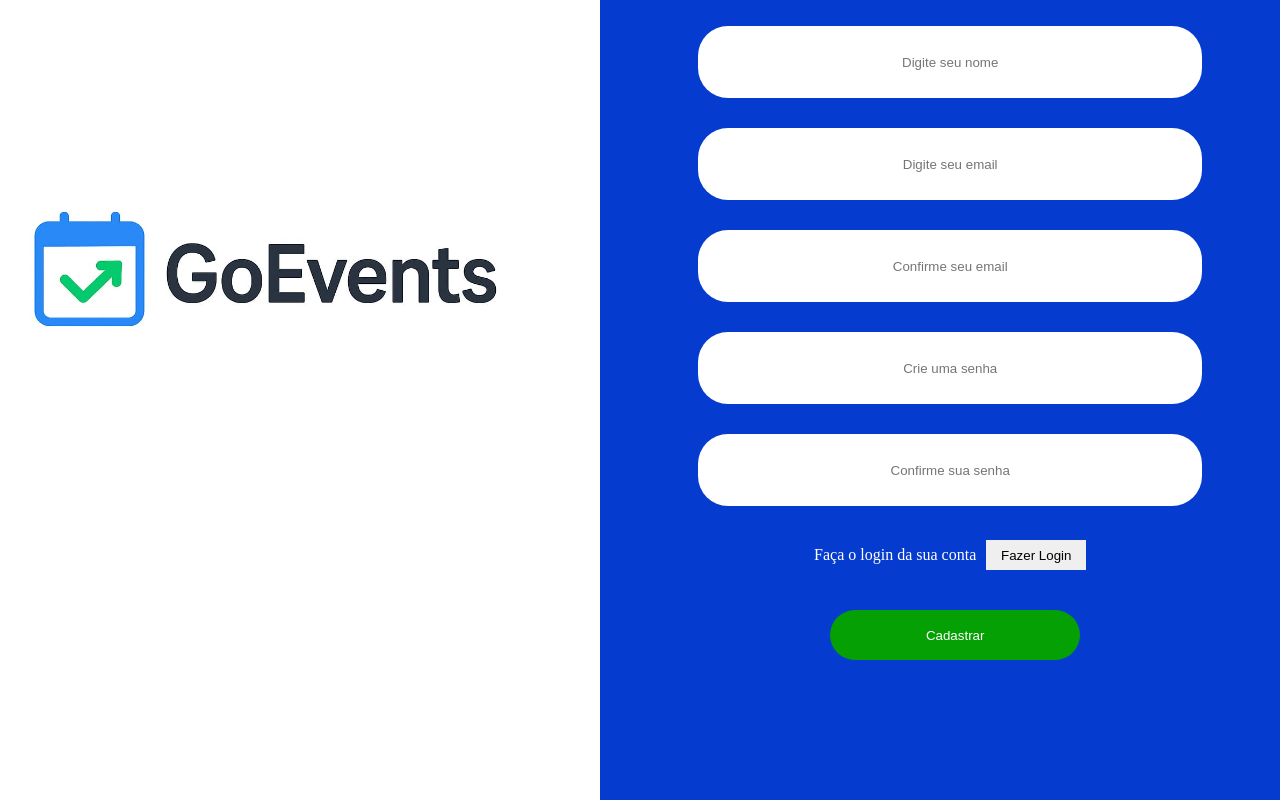
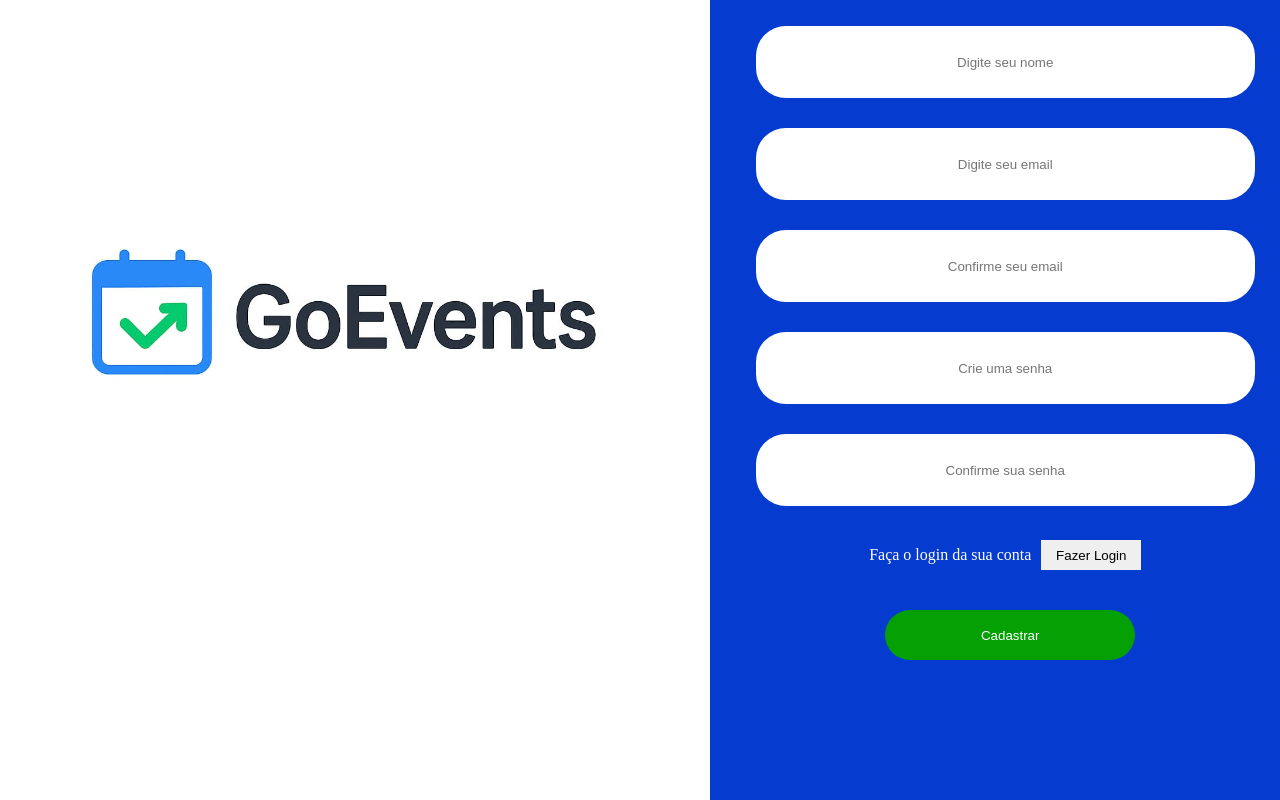
Before and after one commit to senhordev01/ProjetoGoEvents1, an Angular app: page /cadastro in a window 1280 px wide. Built offline with nearby package versions, Linux system fonts and the light colour scheme.

Commit message:
Terceiro Commit

```diff
--- a/src/app/cadastro/cadastro.css
+++ b/src/app/cadastro/cadastro.css
@@ -1,18 +1,21 @@
 .img-lado {
   position: fixed;
-  left: 10px;
-  top: 30px;
+  top: 3vh;
+  left: 3vw;
   width: 43vw;
   max-width: 500px;
   height: auto;
-  max-height: 800px;
+  max-height: 80vh;
   object-fit: cover;
-  transform: scale(1.1);
+  transform: scale(1.2);
+  transform-origin: top left;
+  z-index: 1000;
+  transition: all 0.3s ease-in-out;
 }
 
 .Area-Cadastro {
-  margin-left: calc(43vw + 50px);
-  width: calc(100% - (43vw + 50px));
+  margin-left: calc(43vw * 1.2 + 50px);
+  width: calc(100% - (43vw * 1.2 + 50px));
   min-height: 100vh;
   background-color: #053bcf;
   display: flex;
@@ -62,6 +65,20 @@ input {
   cursor: pointer;
 }
 
+@media (max-width: 1024px) {
+  .img-lado {
+    width: 35vw;
+    max-width: 400px;
+    transform: scale(1.1);
+  }
+
+  .Area-Cadastro {
+    margin-left: calc(35vw * 1.1 + 30px);
+    width: calc(100% - (35vw * 1.1 + 30px));
+    padding-top: 40px;
+  }
+}
+
 @media (max-width: 768px) {
   .img-lado {
     display: none;
@@ -83,3 +100,20 @@ input {
     width: 80%;
   }
 }
+
+@media (max-width: 480px) {
+  input {
+    width: 95%;
+    height: 60px;
+  }
+
+  .Efetuar-Cadastro {
+    width: 90%;
+    height: 45px;
+  }
+
+  .Realizar-Login {
+    width: 80px;
+    height: 28px;
+  }
+}
--- a/src/app/components/home/home.css
+++ b/src/app/components/home/home.css
@@ -1,18 +1,40 @@
 .img-lado {
   position: fixed;
-  left: 10px;
-  top: 30px;
+  left: 3vw;
+  top: 3vh;
   width: 43vw;
   max-width: 500px;
   height: auto;
-  max-height: 800px;
+  max-height: 80vh;
   object-fit: cover;
-  transform: scale(1.1);
+  transform: scale(1.2);
+  transform-origin: top left;
+  z-index: 1000;
+}
+
+@media (max-width: 768px) {
+  .img-lado {
+    width: 60vw;
+    max-width: 400px;
+    top: 5vh;
+    left: 5vw;
+    transform: scale(1.1);
+  }
+}
+
+@media (max-width: 480px) {
+  .img-lado {
+    width: 80vw;
+    max-width: 300px;
+    top: 3vh;
+    left: 10px;
+    transform: scale(1);
+  }
 }
 
 .caixa1 {
-  margin-left: calc(43vw + 50px);
-  width: calc(100% - (43vw + 50px));
+  margin-left: calc(43vw * 1.2 + 50px);
+  width: calc(100% - (43vw * 1.2 + 50px));
   min-height: 100vh;
   background-color: #053bcf;
   display: flex;
--- a/src/app/tarefas/tarefas.html
+++ b/src/app/tarefas/tarefas.html
@@ -2,7 +2,9 @@
     <div class="Criar-Tarefas">
         <form method="post">
             <input type="checkbox" name="tarefa-usuario">
-            <label for="tarefa-usuario">Criar um site</label>
+            <div class="Criar-Tarefas" *ngFor="let CriarTarefas of NovasTarefas ">
+                <label for="tarefa-usuario">{{CriarTarefas}}</label>
+            </div>
         </form>
     </div>
 </div>
--- a/src/app/tarefas/tarefas.ts
+++ b/src/app/tarefas/tarefas.ts
@@ -8,7 +8,7 @@ import { ActivatedRoute } from '@angular/router';
   templateUrl: './tarefas.html',
   styleUrl: './tarefas.css'
 })
-export class Tarefas {
+export class Tarefas implements OnInit {
   constructor(private route: ActivatedRoute) {}
 
   ngOnInit() {
@@ -16,4 +16,13 @@ export class Tarefas {
     console.log('Projeto carregado:', projetoID);
   }
 
+  CriarTarefas:string[] = [];
+  Contador:number = 1;
+
+  TarefasNovas(event:any){
+    const marcadores = `Tarefa ${this.Contador}`;
+    this.CriarTarefas.push(marcadores);
+    this.Contador++;
+  }
+
 }
```
Also changed, not shown: 1 other file (tests, documents, lock files or other folders).
